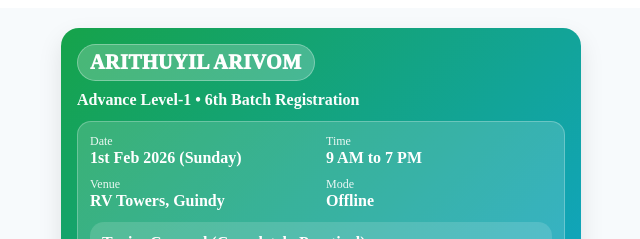
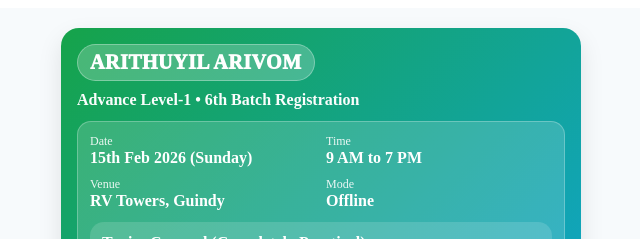
Before and after one commit to hussaingalax/aa6-booking, a React (Vite) app: page / in a window 1280 px wide. Shown: the top 239 px of the page, without its empty margins (319-959 px from the left). Built offline with nearby package versions, Linux system fonts and the light colour scheme; no server answers.

Commit message:
Update event date in Home component

```diff
--- a/src/pages/Home.tsx
+++ b/src/pages/Home.tsx
@@ -54,7 +54,7 @@ export default function Home() {
           <div style={{ display: "grid", gridTemplateColumns: "1fr 1fr", gap: 10 }}>
             <div>
               <div style={{ fontSize: 12, opacity: 0.9 }}>Date</div>
-              <div style={{ fontWeight: 900 }}>1st Feb 2026 (Sunday)</div>
+              <div style={{ fontWeight: 900 }}>15th Feb 2026 (Sunday)</div>
             </div>
             <div>
               <div style={{ fontSize: 12, opacity: 0.9 }}>Time</div>
```
